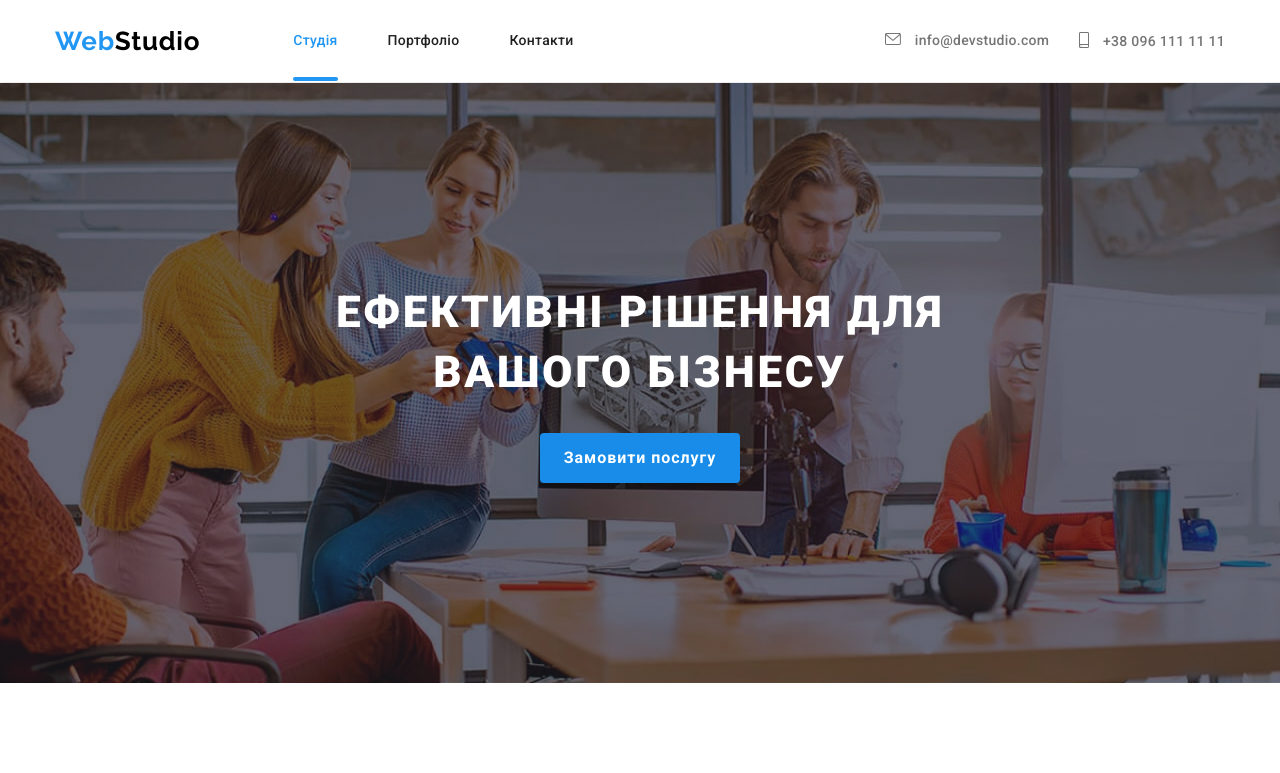
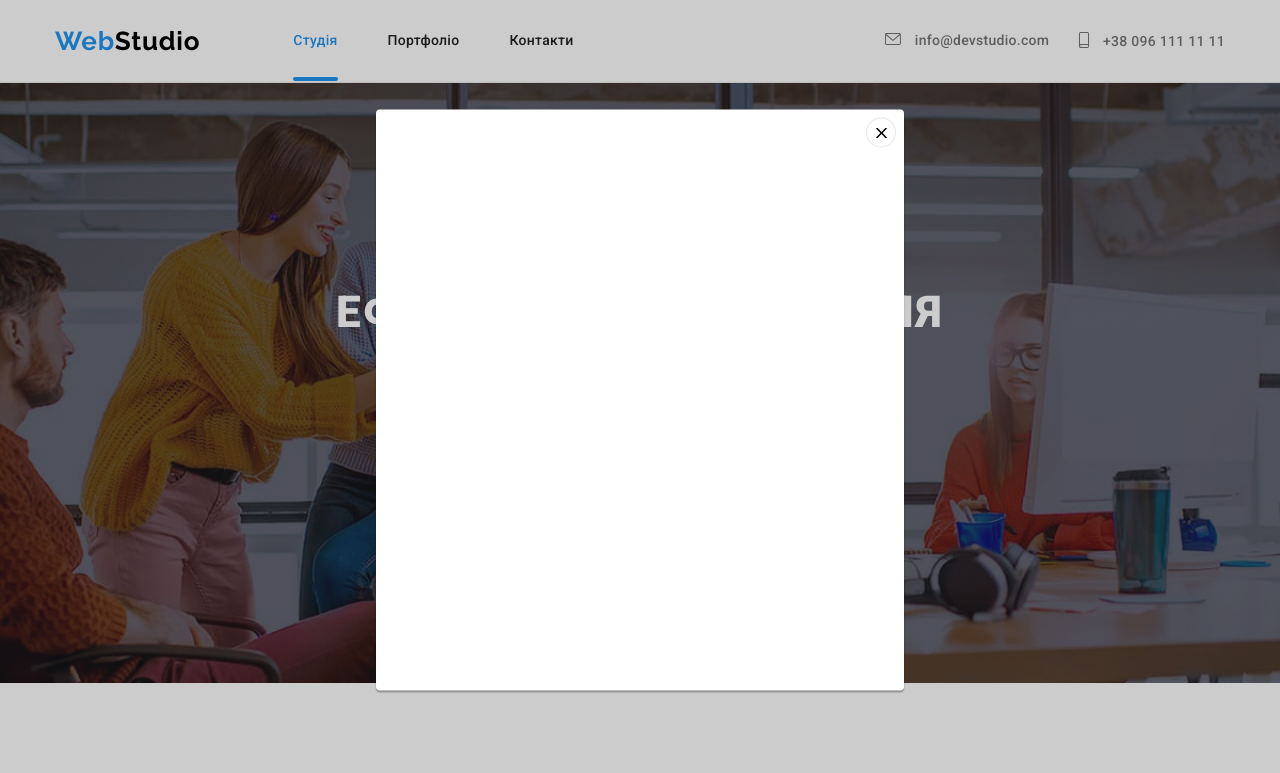
Before and after one commit to ZhenyaIlchenko/goit-markup-hw-05, a plain HTML site: page index.html in a window 1280 px wide. Both pictures are taken after a click on the button "Замовити послугу". Shown: the top 773 px of the page. Drawn offline with nearby package versions, Linux system fonts and the light colour scheme.

Commit message:
модальне вікно

```diff
--- a/css/style.css
+++ b/css/style.css
@@ -340,6 +340,8 @@ img {
 
 	min-width: 200px;
 	height: 50px;
+
+	transition: background var(--transition-function);
 }
 
 .hero-btn:hover,
@@ -558,7 +560,54 @@ img {
 	fill: var(--accent-color);
 	border: 1px solid var(--accent-color);
 }
+/* Backdrop */
 
+.backdrop {
+	position: fixed;
+	top: 0;
+	width: 100%;
+	height: 100%;
+	background-color: rgba(0, 0, 0, 0.2);
+
+	/* transition: opasity var(--transition-function), visibility var(--transition-function); */
+	transition: opasity 3000ms linear, visibility 900ms linear;
+}
+
+.modal {
+	width: 528px;
+	min-height: 581px;
+
+	background-color: var(--first-bgcolor);
+	box-shadow: 0px 1px 3px rgba(0, 0, 0, 0.12), 0px 1px 1px rgba(0, 0, 0, 0.14), 0px 2px 1px rgba(0, 0, 0, 0.2);
+	border-radius: 4px;
+
+	position: absolute;
+	top: 50%;
+	left: 50%;
+	transform: translate(-50%, -50%);
+}
+
+.modal-btn {
+	position: absolute;
+	top: 8px;
+	right: 8px;
+
+	width: 30px;
+	height: 30px;
+	background-color: var(--first-bgcolor);
+	border: 1px solid rgba(0, 0, 0, 0.1);
+	border-radius: 50%;
+
+	background-image: url(../images/close.svg);
+	background-repeat: no-repeat;
+	background-position: center;
+}
+
+.is-hidden {
+	opacity: 0;
+	visibility: hidden;
+	pointer-events: none;
+}
 /* Main page Portfolio */
 
 .portfolio {
--- a/index.html
+++ b/index.html
@@ -64,7 +64,7 @@
 			<section class="hero">
 				<div class="container">
 					<h1 class="hero-title">Ефективні рішення для вашого бізнесу</h1>
-					<button type="button" class="hero-btn">Замовити послугу</button>
+					<button type="button" class="hero-btn" data-modal-open>Замовити послугу</button>
 				</div>
 			</section>
 
@@ -391,5 +391,13 @@
 				</div>
 			</div>
 		</footer>
+
+		<div class="backdrop is-hidden" data-modal>
+			<div class="modal">
+				<button type="button" class="modal-btn" data-modal-close></button>
+			</div>
+		</div>
+
+		<script src="./js/modal.js"></script>
 	</body>
 </html>
--- /dev/null
+++ b/js/modal.js
@@ -0,0 +1,14 @@
+(() => {
+	const refs = {
+		openModalBtn: document.querySelector("[data-modal-open]"),
+		closeModalBtn: document.querySelector("[data-modal-close]"),
+		modal: document.querySelector("[data-modal]"),
+	};
+
+	refs.openModalBtn.addEventListener("click", toggleModal);
+	refs.closeModalBtn.addEventListener("click", toggleModal);
+
+	function toggleModal() {
+		refs.modal.classList.toggle("is-hidden");
+	}
+})();
```
Also changed, not shown: images/close.svg (added).
